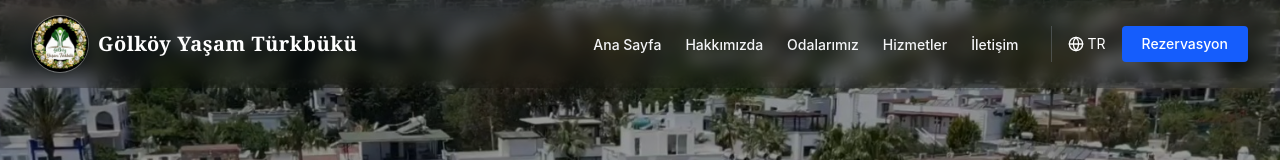
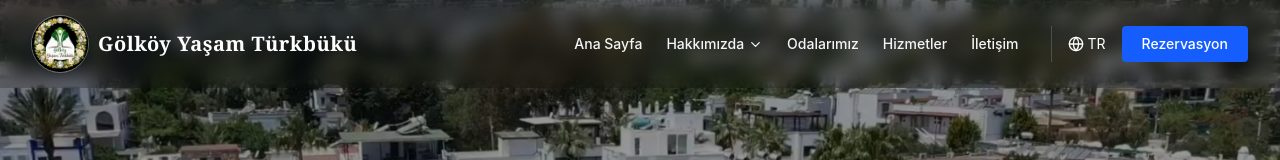
Before and after one commit to Max19071/golkoy_turkbuku1, a React (Vite) app: page / in a window 1280 px wide. Shown: the top 160 px of the page. Built offline with nearby package versions, Linux system fonts and the light colour scheme.

Commit message:
Hakkımızda menüsüne kırsal turizm bağlantısı ekle

```diff
--- a/src/components/Navbar.tsx
+++ b/src/components/Navbar.tsx
@@ -1,5 +1,5 @@
 import { useState, useEffect } from 'react';
-import { Menu, X, Globe } from 'lucide-react';
+import { ChevronDown, Menu, X, Globe } from 'lucide-react';
 import { useLanguage } from '../LanguageContext';
 
 export default function Navbar() {
@@ -46,15 +46,28 @@ export default function Navbar() {
         <nav className="hidden md:flex items-center gap-8">
           <ul className="flex items-center gap-6">
             {navLinks.map((link) => (
-              <li key={link.name}>
+              <li key={link.name} className={link.href === '#about' ? 'group relative' : undefined}>
                 <a
                   href={link.href}
-                  className={`text-sm font-medium hover:text-blue-500 transition-colors ${
+                  className={`flex items-center gap-1 text-sm font-medium hover:text-blue-500 transition-colors ${
                     isScrolled ? 'text-gray-700' : 'text-gray-100'
                   }`}
                 >
                   {link.name}
+                  {link.href === '#about' && <ChevronDown size={15} />}
                 </a>
+                {link.href === '#about' && (
+                  <div className="invisible absolute left-0 top-full z-50 pt-3 opacity-0 transition-all duration-200 group-hover:visible group-hover:opacity-100 group-focus-within:visible group-focus-within:opacity-100">
+                    <div className="w-56 rounded-sm border border-gray-100 bg-white py-2 shadow-lg">
+                      <a
+                        href="https://www.golkoyyasamresort.com/"
+                        className="block px-4 py-3 text-sm font-medium text-gray-700 transition-colors hover:bg-blue-50 hover:text-blue-700"
+                      >
+                        {isEnglish ? 'Our Rural Tourism Hotel' : 'Kırsal Turizm Otelimiz'}
+                      </a>
+                    </div>
+                  </div>
+                )}
               </li>
             ))}
           </ul>
@@ -103,6 +116,15 @@ export default function Navbar() {
                 >
                   {link.name}
                 </a>
+                {link.href === '#about' && (
+                  <a
+                    href="https://www.golkoyyasamresort.com/"
+                    className="block border-l-2 border-blue-200 py-2 pl-12 pr-8 text-sm font-medium text-blue-700 hover:bg-blue-50"
+                    onClick={() => setIsMobileMenuOpen(false)}
+                  >
+                    {isEnglish ? 'Our Rural Tourism Hotel' : 'Kırsal Turizm Otelimiz'}
+                  </a>
+                )}
               </li>
             ))}
             <li className="px-8 py-4 flex flex-col gap-3 border-t mt-2">
```
